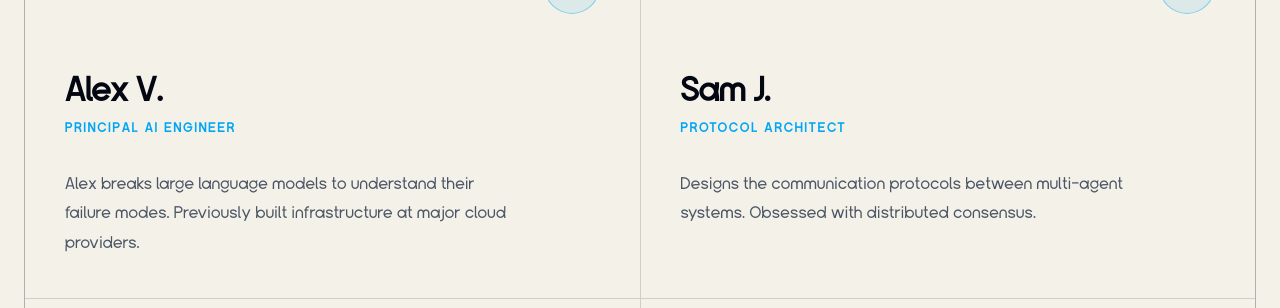
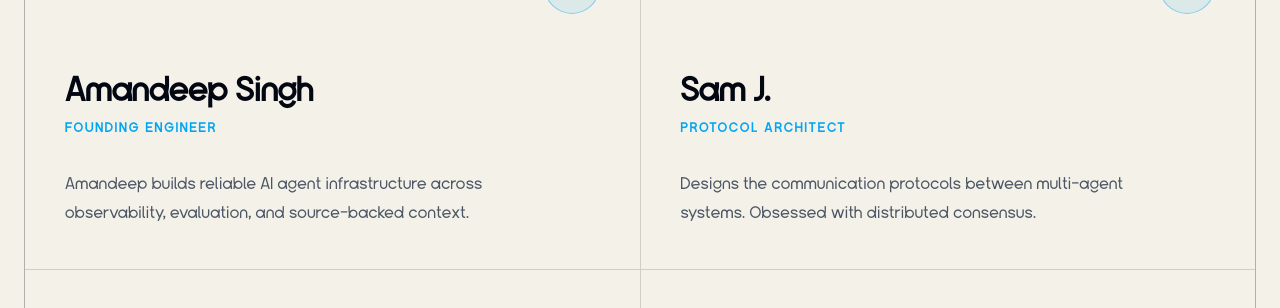
Before and after one commit to amandeepsingh29/Crumbles.dev, a Next.js app: page /team in a window 1280 px wide. Shown: the part 615-923 px from the top of the page. Built offline with nearby package versions, Linux system fonts and the light colour scheme; no server answers; a web font is replaced by a local one.

Commit message:
Update founding engineer profile

```diff
--- a/src/data/team.ts
+++ b/src/data/team.ts
@@ -1,8 +1,8 @@
 export const teamMembers = [
   {
-    name: "Alex V.",
-    role: "Principal AI Engineer",
-    bio: "Alex breaks large language models to understand their failure modes. Previously built infrastructure at major cloud providers.",
+    name: "Amandeep Singh",
+    role: "Founding Engineer",
+    bio: "Amandeep builds reliable AI agent infrastructure across observability, evaluation, and source-backed context.",
   },
   {
     name: "Sam J.",
```
